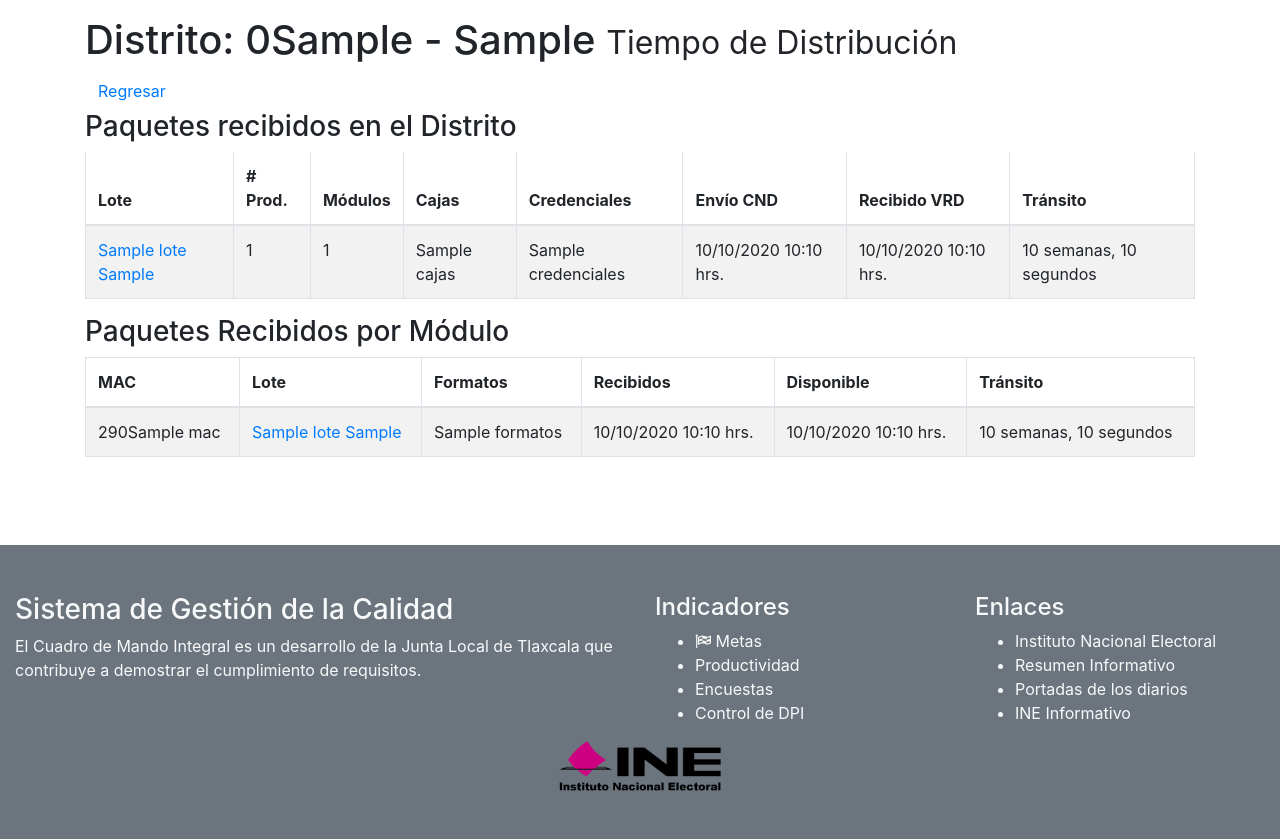
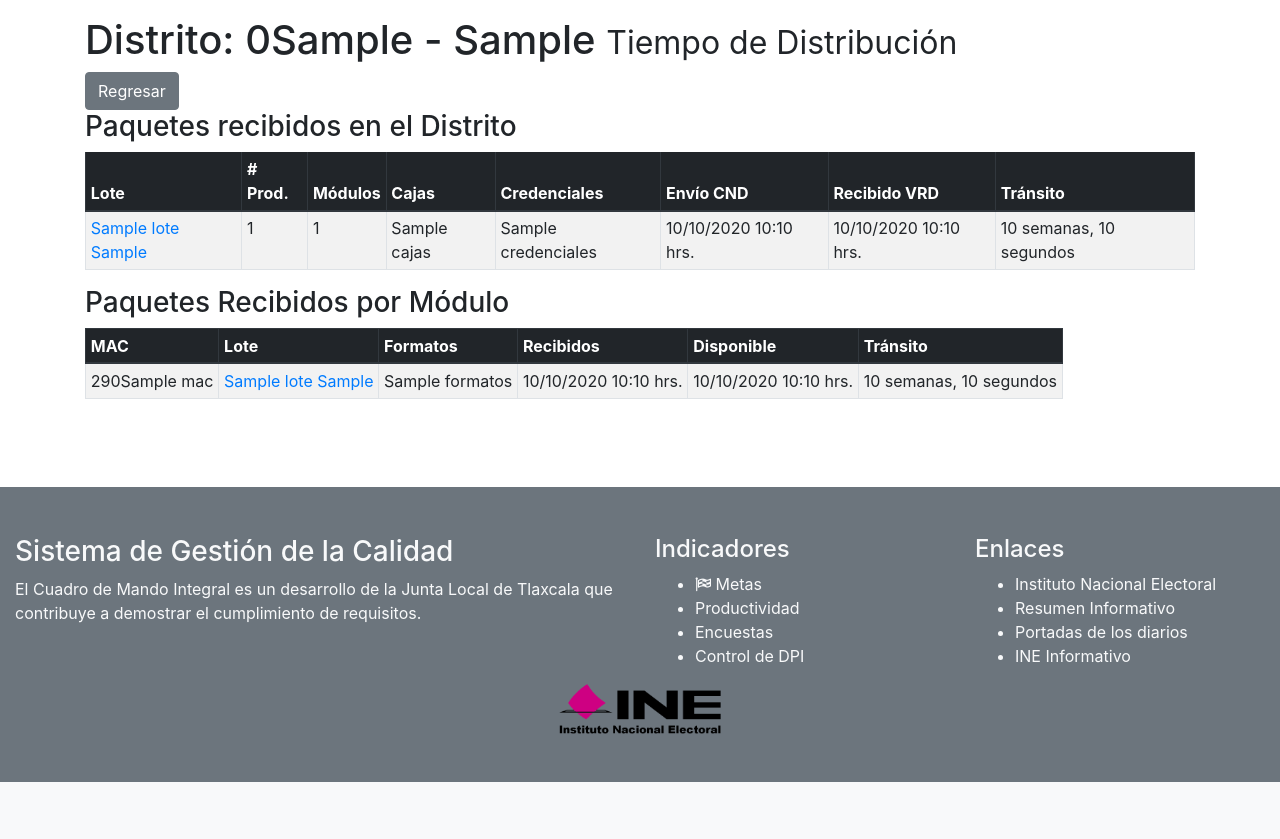
Before and after one commit to SGC-Tlaxcala/cerebro, a Django app: template src/apps/paquetes/templates/paquetes/detalle.html in a window 1280 px wide. Shown: the part 56-895 px from the top of the page. After the commit the page ends 838 px from the top, so only its background shows below. Run offline with Django 3.2, Linux system fonts and the light colour scheme; the template is opened without the code that fills it: most values are stand-ins (such as "Sample title", 1, 10 or a date in 2020); parts of the project's set-up code (start-up, migrations or seed data) failed here and were passed over; some libraries are stand-ins or nearby versions.

Commit message:
trabajando em los formularios

```diff
--- a/src/apps/paquetes/templates/paquetes/detalle.html
+++ b/src/apps/paquetes/templates/paquetes/detalle.html
@@ -4,17 +4,17 @@
 
 {% block content %}
 <div class="row">
-    <div class="col-sm-12">
-        <div class="page-header">
-          <h1><span class="icon-rocket"></span> Distrito: 0{{d}} - {{r}}  <small>Tiempo de Distribución</small></h1>
-        </div>
+  <div class="col-sm-12">
+    <div class="page-header">
+      <h1><span class="icon-rocket"></span> Distrito: 0{{d}} - {{r}}  <small>Tiempo de Distribución</small></h1>
     </div>
+  </div>
 </div>
 
 <div class="row">
     <div class="col-sm-12">
       <div class="btn-group">
-        <a class="btn btn-default" href="{% url 'paquetes:index' %}"><i class="icon-back"></i> Regresar</a>
+        <a class="btn btn-secondary" href="{% url 'paquetes:index' %}"><i class="icon-back"></i> Regresar</a>
         {% if perms.distribucion.add_envio %}
           <a class="btn btn-danger" href="{% url 'paquetes:envio_paso1' %}"><i class="icon-plus-alt"></i> Agregar un envío</a>
         {% endif %}
@@ -36,10 +36,10 @@
     <div class="col-sm-12">
   <h3>Paquetes recibidos en el Distrito</h3>
   <div class="table-responsive">
-    <table class="table table-striped table-bordered table-hover">
+    <table class="table table-responsive table-sm table-striped table-bordered table-hover">
       <thead>
         <tr>
-          <thead>
+          <thead class="thead-dark">
             <th>Lote</th>
             <th># Prod.</th>
             <th>Módulos</th>
@@ -74,8 +74,8 @@
     <div class="col-sm-12 ">
   <h3>Paquetes Recibidos por Módulo</h3>
   <div class="table-responsive">
-    <table class="table table-striped table-bordered table-hover">
-      <thead>
+    <table class="table table-responsive table-sm table-striped table-bordered table-hover">
+      <thead class="thead-dark">
         <tr>
           <th>MAC</th>
           <th>Lote</th>
--- a/src/apps/templates/partials/_scripts.html
+++ b/src/apps/templates/partials/_scripts.html
@@ -1,3 +1,3 @@
 <script src="https://code.jquery.com/jquery-3.3.1.slim.min.js" integrity="sha384-q8i/X+965DzO0rT7abK41JStQIAqVgRVzpbzo5smXKp4YfRvH+8abtTE1Pi6jizo" crossorigin="anonymous"></script>
-<script src="https://stackpath.bootstrapcdn.com/bootstrap/4.1.1/js/bootstrap.min.js" integrity="sha384-smHYKdLADwkXOn1EmN1qk/HfnUcbVRZyYmZ4qpPea6sjB/pTJ0euyQp0Mk8ck+5T" crossorigin="anonymous"></script>
 <script src="https://cdnjs.cloudflare.com/ajax/libs/popper.js/1.14.3/umd/popper.min.js" integrity="sha384-ZMP7rVo3mIykV+2+9J3UJ46jBk0WLaUAdn689aCwoqbBJiSnjAK/l8WvCWPIPm49" crossorigin="anonymous"></script>
+<script src="https://stackpath.bootstrapcdn.com/bootstrap/4.1.3/js/bootstrap.min.js" integrity="sha384-ChfqqxuZUCnJSK3+MXmPNIyE6ZbWh2IMqE241rYiqJxyMiZ6OW/JmZQ5stwEULTy" crossorigin="anonymous"></script>
```
Also changed, not shown: src/apps/paquetes/urls.py (+4 -7 lines).
